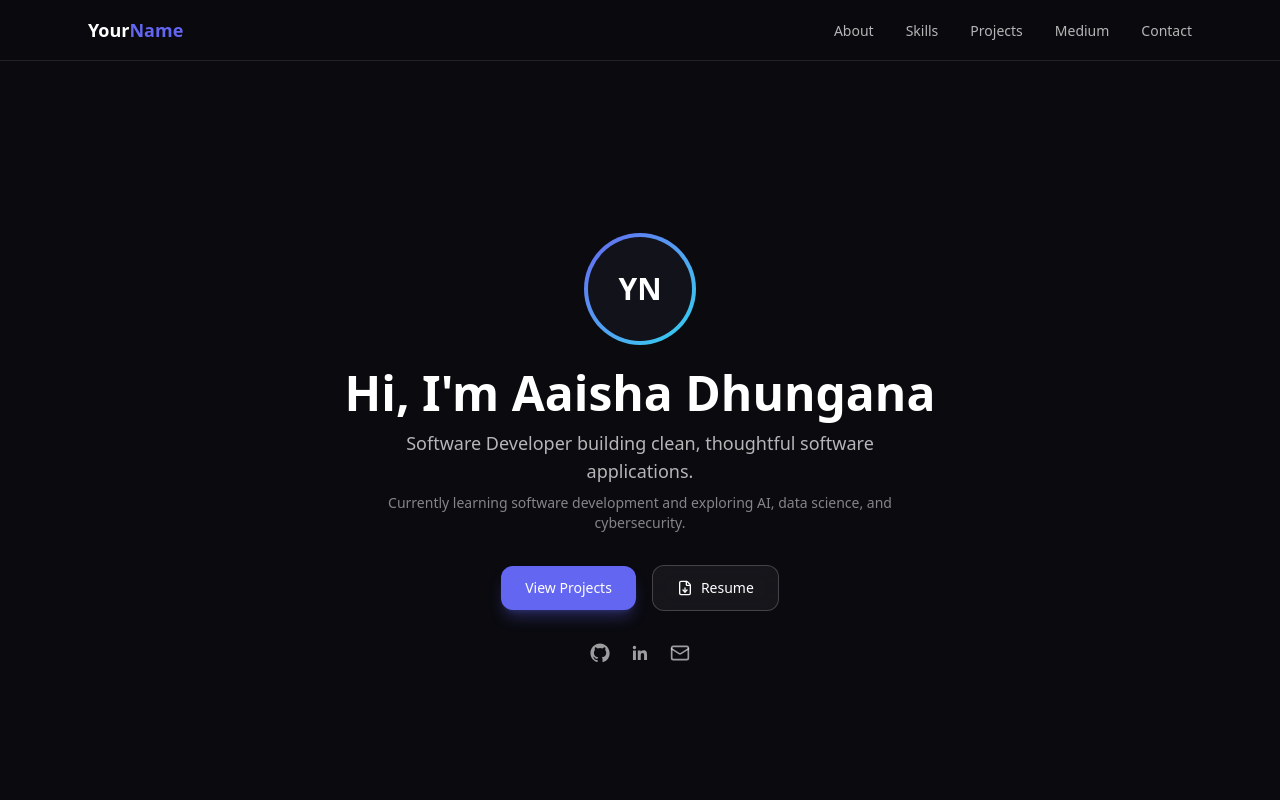
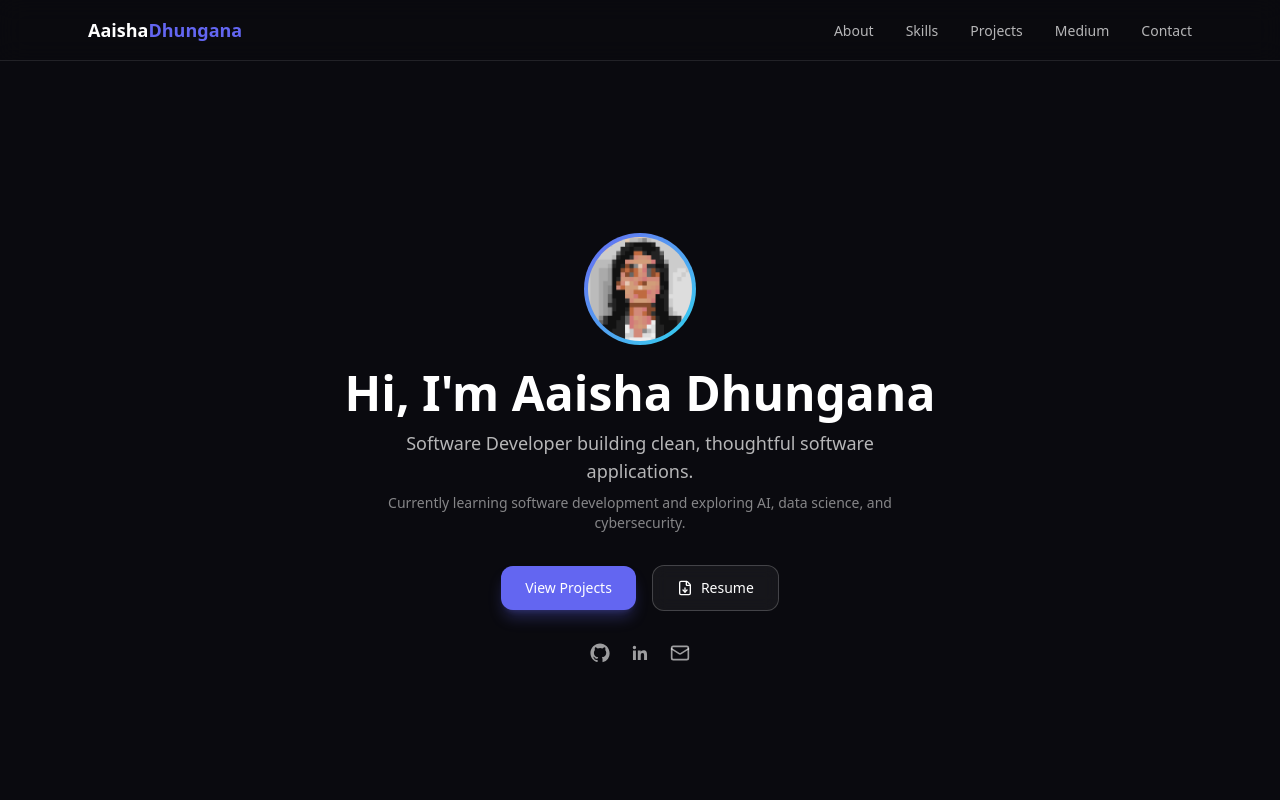
Before and after one commit to aaishadhungana/portfolio, a Next.js app: page / in a window 1280 px wide. Shown: the top 800 px of the page. Built offline with nearby package versions, Linux system fonts and the light colour scheme.

Commit message:
edit for final

```diff
--- a/components/Hero.tsx
+++ b/components/Hero.tsx
@@ -1,6 +1,7 @@
 'use client'
 
 import { motion } from 'framer-motion'
+import Image from 'next/image'
 import { Mail, FileDown } from 'lucide-react'
 
 function GithubIcon(props: React.SVGProps<SVGSVGElement>) {
@@ -29,10 +30,17 @@ export default function Hero() {
         initial={{ opacity: 0, scale: 0.9 }}
         animate={{ opacity: 1, scale: 1 }}
         transition={{ duration: 0.5 }}
-        className="mb-6 h-28 w-28 rounded-full bg-gradient-to-br from-primary to-accent p-1"
+        className="mb-6 h-28 w-28 overflow-hidden rounded-full bg-gradient-to-br from-primary to-accent p-1"
       >
-        <div className="flex h-full w-full items-center justify-center rounded-full bg-surface text-3xl font-bold text-white">
-          YN
+        <div className="h-full w-full overflow-hidden rounded-full">
+          <Image
+            src="/profile.jpg"
+            alt="Aaisha Dhungana"
+            width={112}
+            height={112}
+            className="h-full w-full object-cover"
+            priority
+          />
         </div>
       </motion.div>
 
@@ -51,7 +59,7 @@ export default function Hero() {
         transition={{ duration: 0.5, delay: 0.2 }}
         className="mt-3 max-w-xl text-lg text-white/70"
       >
-      Software Developer building clean, thoughtful software applications.
+        Software Developer building clean, thoughtful software applications.
       </motion.p>
 
       <motion.p
--- a/components/Navbar.tsx
+++ b/components/Navbar.tsx
@@ -18,7 +18,7 @@ export default function Navbar() {
     <header className="fixed top-0 left-0 right-0 z-50 border-b border-white/10 bg-background/70 backdrop-blur-md">
       <nav className="mx-auto flex max-w-6xl items-center justify-between px-6 py-4">
         <a href="#home" className="text-lg font-bold text-white">
-          Your<span className="text-primary">Name</span>
+          Aaisha<span className="text-primary">Dhungana</span>
         </a>
 
         {/* Desktop links */}
```
Also changed, not shown: public/profile.jpg (added).
